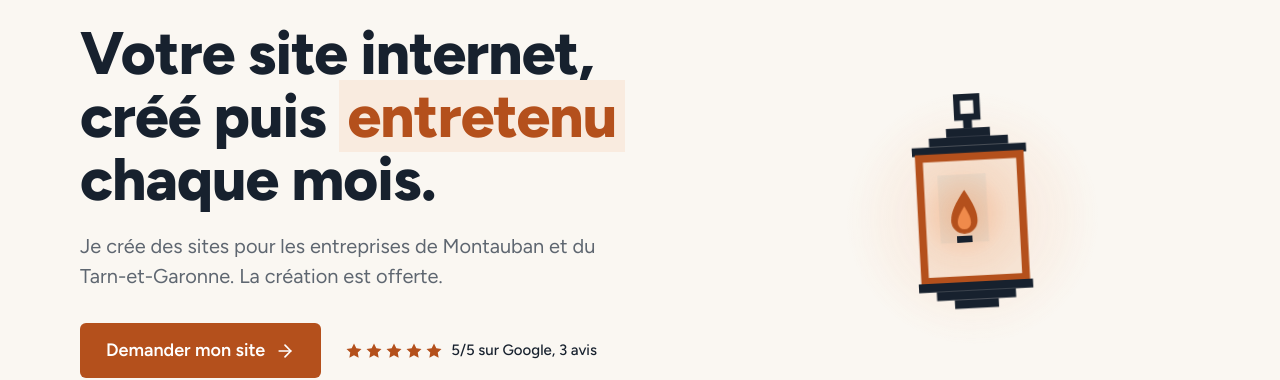
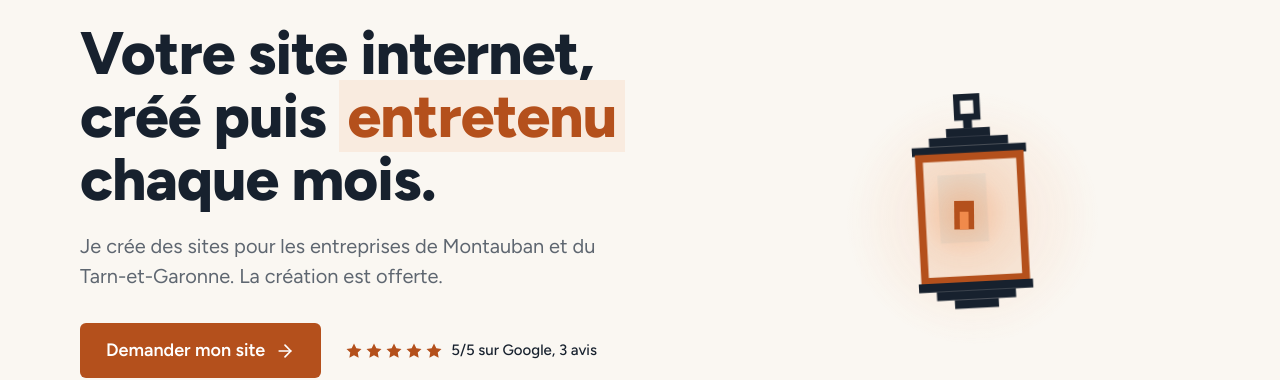
Before and after one commit to PierreG-dev/creation-sites-godino, a Next.js app: page / in a window 1280 px wide. Shown: the part 193-573 px from the top of the page. Built offline with nearby package versions, Linux system fonts and the light colour scheme; no server answers.

Commit message:
lanterne du hero : flamme carrée (variante B2) au lieu de la goutte

```diff
--- a/src/app/globals.css
+++ b/src/app/globals.css
@@ -117,7 +117,7 @@
 }
 .lt-aplomb {
   animation: lt-aplomb 4.6s ease-in-out infinite;
-  transform-origin: 92px 146px;
+  transform-origin: 92px 142px;
 }
 
 /* Vacillement de la flamme, pivot à sa base */
@@ -144,11 +144,11 @@
 }
 .lt-flamme {
   animation: lt-flamme 1.7s ease-in-out infinite;
-  transform-origin: 92px 146px;
+  transform-origin: 92px 142px;
 }
 .lt-coeur {
   animation: lt-flamme 1.1s ease-in-out infinite reverse;
-  transform-origin: 92px 146px;
+  transform-origin: 92px 142px;
 }
 
 /* Lueur qui respire à travers le papier et autour de la lanterne */
--- a/src/components/lanterne/Lantern.tsx
+++ b/src/components/lanterne/Lantern.tsx
@@ -1,7 +1,7 @@
 // Illustration du hero. Décorative.
 // Le corps reprend le symbole du logo (cadre orange, fenêtre décalée), étiré en
-// hauteur, avec un toit et un socle en gradins. La flamme en goutte est la
-// seule courbe du dessin.
+// hauteur, avec un toit et un socle en gradins. La flamme est un rectangle
+// debout, tout le dessin est en angles droits.
 // Seule animation du site : flottement, balancier depuis l'anneau, flamme qui
 // vacille en restant d'aplomb, lueur qui respire. Tout est coupé si
 // prefers-reduced-motion (voir globals.css).
@@ -57,19 +57,11 @@ function LanternSvg({ id, width, height, ringStroke, bodyStroke }: LanternSvgPro
           <circle className="lt-lueur" cx="92" cy="128" r="66" fill={`url(#${id}-lueur)`} />
         </g>
 
-        {/* Bec et flamme */}
-        <rect x="85" y="148" width="14" height="6" fill={ENCRE} />
+        {/* Flamme : le petit carré du logo, debout */}
         <g className="lt-aplomb">
           <g className="lt-flamme">
-            <path
-              d="M92,106 C100,118 104,126 104,134 A12,12 0 0 1 80,134 C80,126 84,118 92,106 Z"
-              fill="#B4501C"
-            />
-            <path
-              className="lt-coeur"
-              d="M92,121 C96,128 98,131 98,136 A6,6 0 0 1 86,136 C86,131 88,128 92,121 Z"
-              fill="#F08A4B"
-            />
+            <rect x="83" y="116" width="18" height="26" fill="#B4501C" />
+            <rect className="lt-coeur" x="88" y="126" width="8" height="16" fill="#F08A4B" />
           </g>
         </g>
 
```
